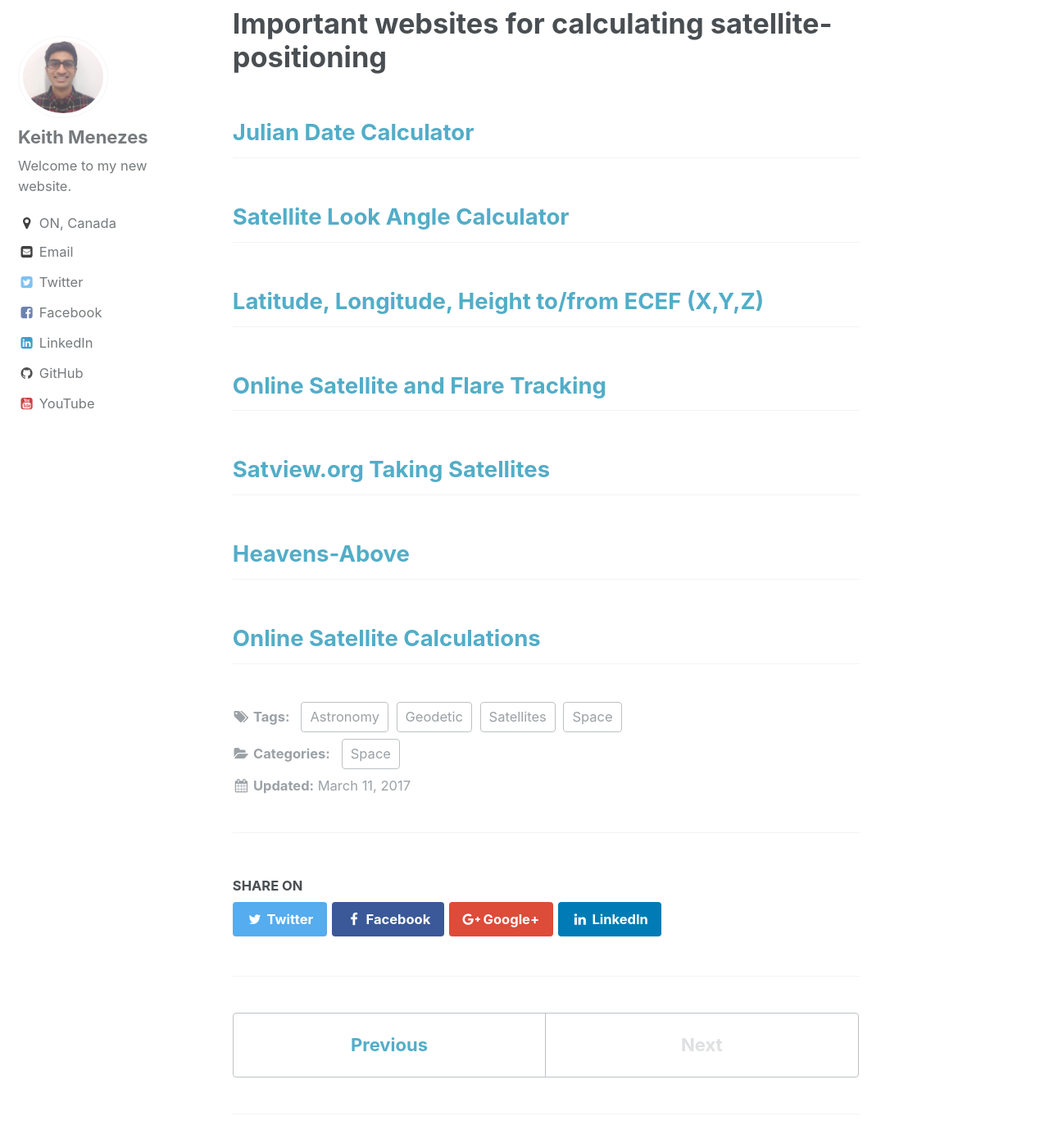
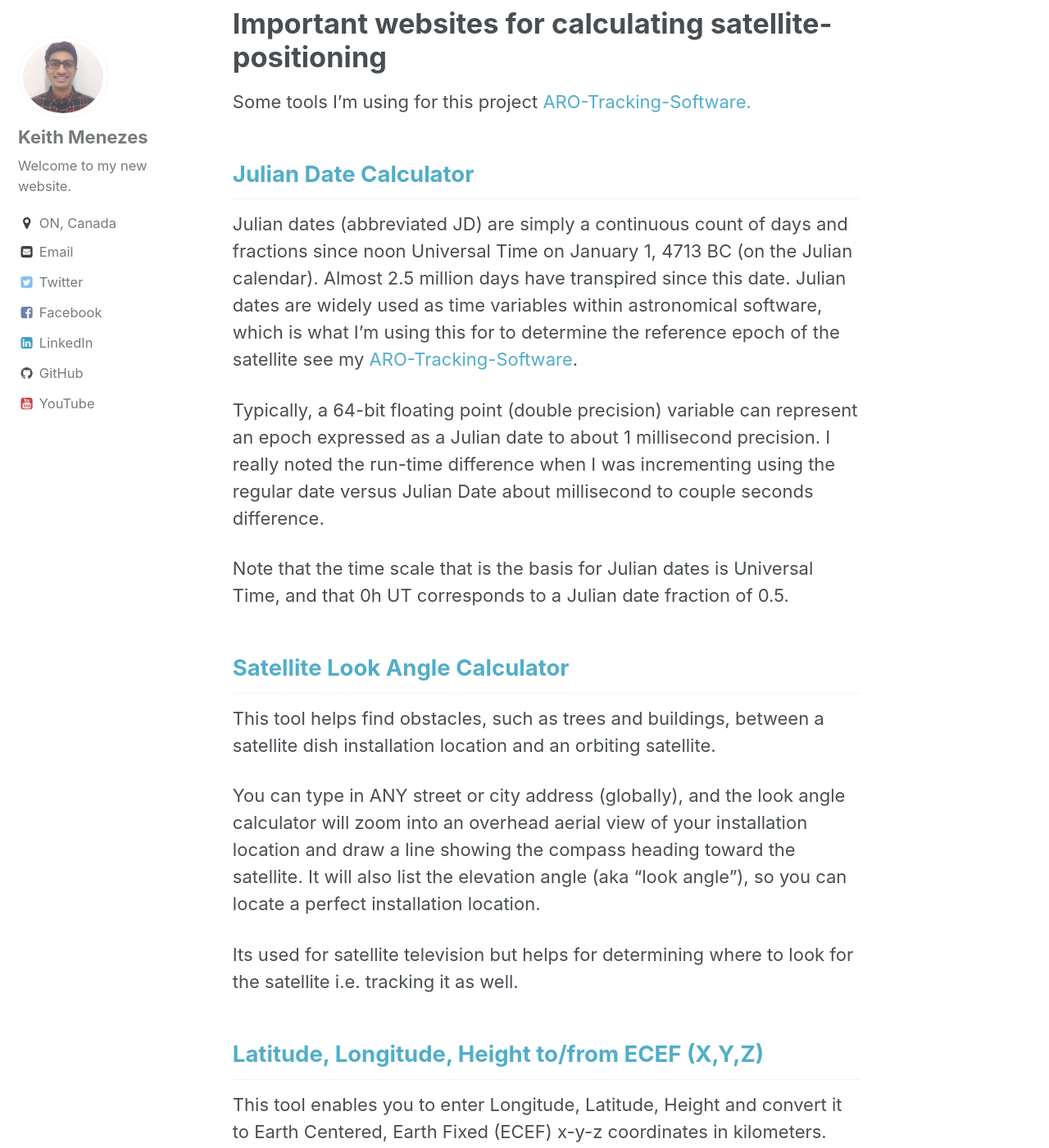
Before and after one commit to kmenezes/kmenezes.github.io, a Jekyll site: the page built from _posts/2017-03-11-blog-post-4.md, in a window 1280 px wide and 1400 px high, scrolled down 260 px. Shown: the whole window at 82% size. Built offline with Jekyll 4.4.1, drawn with Linux system fonts in a browser that asks for light colours; some of the changed text lies outside the part shown.

Commit message:
aritcle
fix

```diff
--- a/_posts/2017-03-11-blog-post-4.md
+++ b/_posts/2017-03-11-blog-post-4.md
@@ -15,20 +15,38 @@ tags:
 ---
 
 # Important websites for calculating satellite-positioning
+Some tools I'm using for this project [ARO-Tracking-Software.](http://github.com/kmenezes/ARO-Tracking-Software)
 
 ## [Julian Date Calculator](http://aa.usno.navy.mil/data/docs/JulianDate.php)
+Julian dates (abbreviated JD) are simply a continuous count of days and fractions since noon Universal Time on January 1, 4713 BC (on the Julian calendar). Almost 2.5 million days have transpired since this date. Julian dates are widely used as time variables within astronomical software, which is what I'm using this for to determine the reference epoch of the satellite see my [ARO-Tracking-Software](http://github.com/kmenezes/ARO-Tracking-Software).
+
+Typically, a 64-bit floating point (double precision) variable can represent an epoch expressed as a Julian date to about 1 millisecond precision. I really noted the run-time difference when I was incrementing using the regular date versus Julian Date about millisecond to couple seconds difference.
+
+Note that the time scale that is the basis for Julian dates is Universal Time, and that 0h UT corresponds to a Julian date fraction of 0.5.
 
 ## [Satellite Look Angle Calculator](http://www.groundcontrol.com/Satellite_Look_Angle_Calculator.htm)
+This tool helps find obstacles, such as trees and buildings, between a satellite dish installation location and an orbiting satellite.
+
+You can type in ANY street or city address (globally), and the look angle calculator will zoom into an overhead aerial view of your installation location and draw a line showing the compass heading toward the satellite. It will also list the elevation angle (aka "look angle"), so you can locate a perfect installation location.
+
+Its used for satellite television but helps for determining where to look for the satellite i.e. tracking it as well.
 
 ## [Latitude, Longitude, Height to/from ECEF (X,Y,Z)](http://www.oc.nps.edu/oc2902w/coord/llhxyz.htm)
+This tool enables you to enter Longitude, Latitude, Height and convert it to Earth Centered, Earth Fixed (ECEF) x-y-z coordinates in kilometers.
+
+Great for checking the math when performing the matrix transformation.
 
 ## [Online Satellite and Flare Tracking](http://www.satflare.com/track.asp#TOP)
+With this page you can track in real time all the satellites orbiting the Earth, with both 2D and 3D interactive representations, predict their passes, view their trajectory among stars on an interactive sky chart, predict satellite flares and transits (across the Sun and the Moon), find out the best location to see these events on a detailed Google map. You can also follow satellite re-entries and other special events, join the observer community, post messages and share your comments and observations.
 
-## [Satview.org Taking Satellites](http://www.satview.org/)
+## [Satview.org Tracking Satellites](http://www.satview.org/)
+Tracks the International Space Station (ISS) like the other website above but also tracks re-entry of orbital debris.
 
 ## [Heavens-Above](http://www.heavens-above.com/)
+Very versatile webpage also comes with an app. It can calculate a lot with satellites and celestial objects. You can view constellations and much more.
 
 ## [Online Satellite Calculations](http://www.satellite-calculations.com/)
+Collection of websites and other online tools. Check it out if the others don't have what you need.
 
 <div id="fb-root"></div>
 <script>(function(d, s, id) {
```
